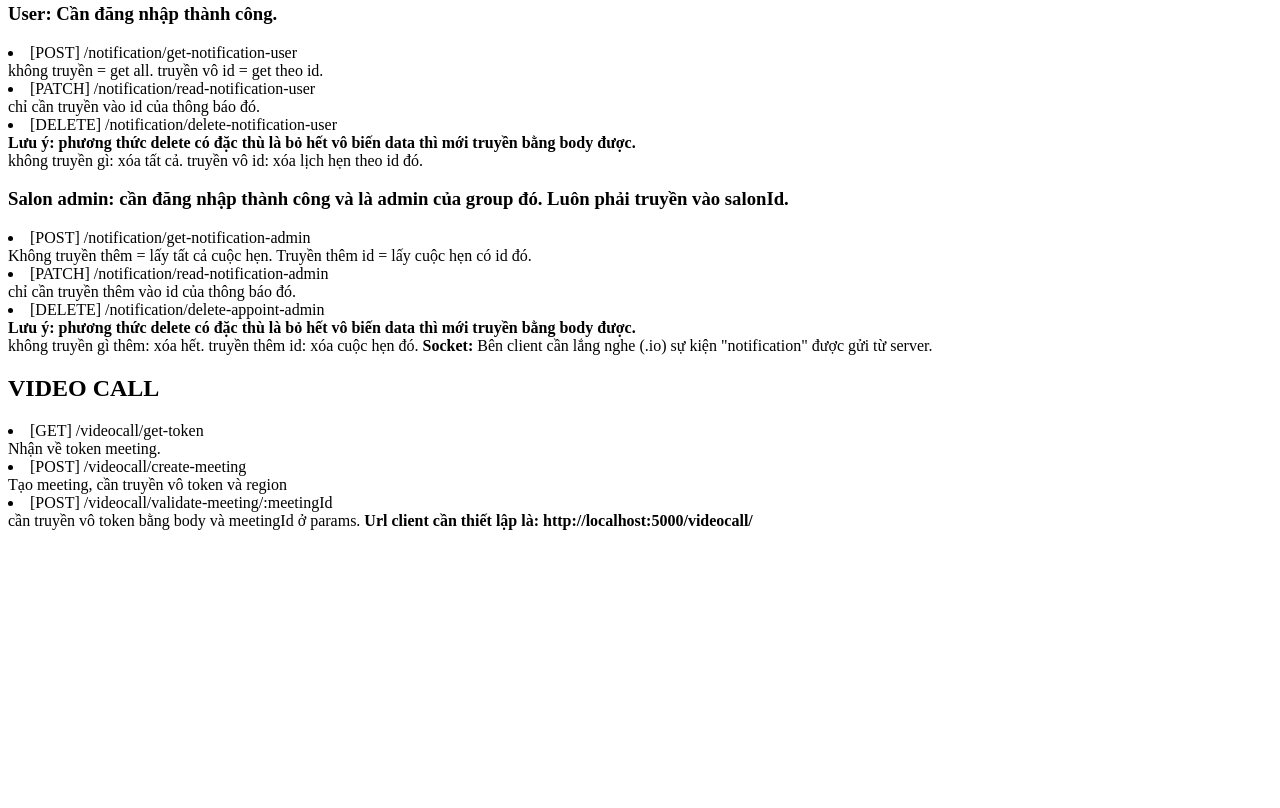
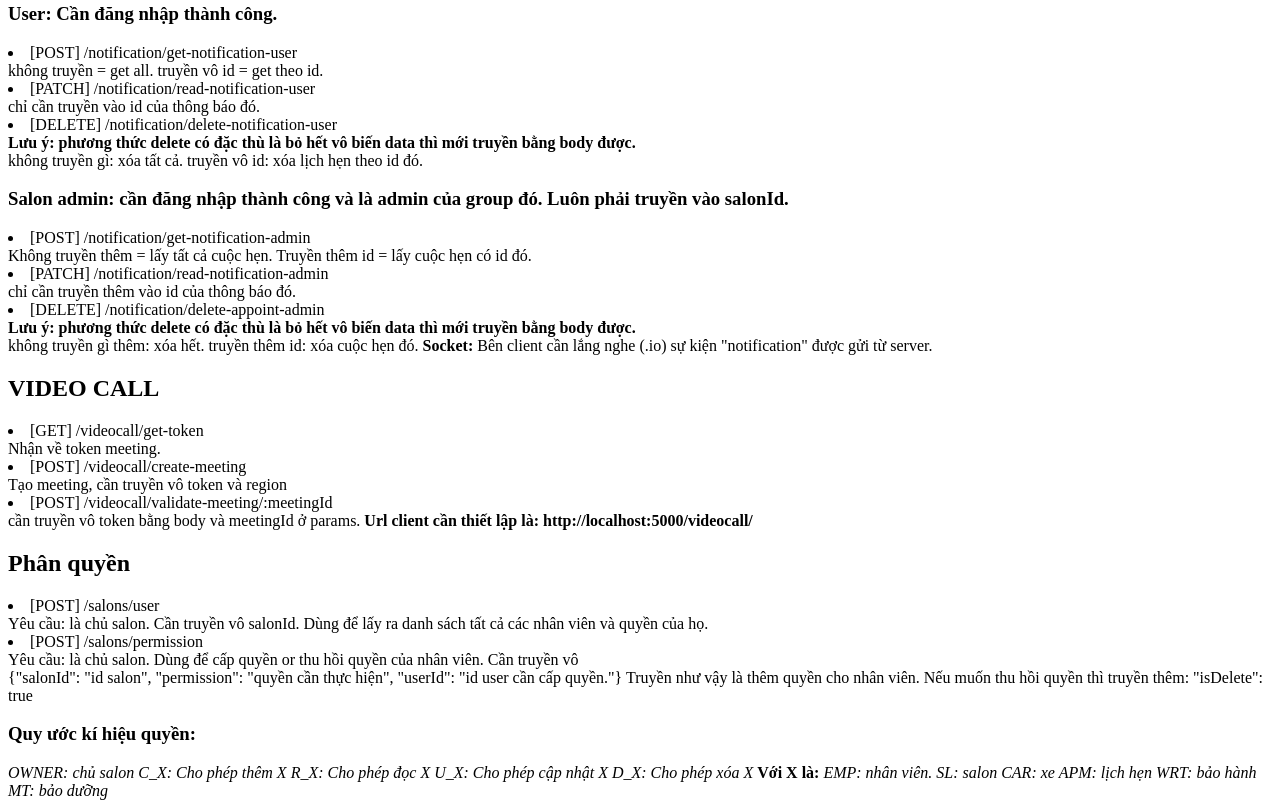
Before and after one commit to synguyencd3/Server_Graduation_Thesis, a website: page public/api.html in a window 1280 px wide. Shown: the part 4555-5363 px from the top of the page. Before the commit the page ends 5105 px from the top, so only its background shows below. Drawn offline with Linux system fonts and the light colour scheme.

Commit message:
update apidoc

```diff
--- a/public/api.html
+++ b/public/api.html
@@ -316,7 +316,28 @@
     cần truyền vô token bằng body và meetingId ở params.
     <b>Url client cần thiết lập là: http://localhost:5000/videocall/</b>
 
-    <h2></h2>
+    <h2> Phân quyền</h2>
+    <li>[POST] /salons/user</li>
+    Yêu cầu: là chủ salon. Cần truyền vô salonId. Dùng để lấy ra danh sách tất cả các nhân viên và quyền của họ.
+    <li>[POST] /salons/permission</li>
+    Yêu cầu: là chủ salon. Dùng để cấp quyền or thu hồi quyền của nhân viên. Cần truyền vô
+    <div>
+        {"salonId": "id salon", "permission": "quyền cần thực hiện", "userId": "id user cần cấp quyền."}
+        Truyền như vậy là thêm quyền cho nhân viên. Nếu muốn thu hồi quyền thì truyền thêm: "isDelete": true
+    </div>
+    <h3>Quy ước kí hiệu quyền:</h3>
+    <i>OWNER: chủ salon</i>
+    <i>C_X: Cho phép thêm X</i>
+    <i>R_X: Cho phép đọc X</i>
+    <i>U_X: Cho phép cập nhật X</i>
+    <i>D_X: Cho phép xóa X </i>
+    <b>Với X là:</b>
+    <i>EMP: nhân viên.</i>
+    <i>SL: salon</i>
+    <i>CAR: xe </i>
+    <i>APM: lịch hẹn</i>
+    <i>WRT: bảo hành</i>
+    <i>MT: bảo dưỡng</i>
 </body>
 
 </html>
--- a/src/controllers/salon.c.ts
+++ b/src/controllers/salon.c.ts
@@ -323,8 +323,9 @@ const salonController = {
 
         try {
             const salonDb: any = await salonRepository.findOne({
+                select: ['salon_id', 'name'],
                 where: { salon_id: salonId },
-                relations: ['user', 'cars', 'employees'],
+                relations: ['employees'],
             })
 
             return res.json({
@@ -332,6 +333,7 @@ const salonController = {
                 salonDb
             })
         } catch (error) {
+            console.log(error)
             return res.json({
                 status: "failed",
                 msg: "error find salon."
--- a/src/routes/salon.r.ts
+++ b/src/routes/salon.r.ts
@@ -20,7 +20,7 @@ router.patch("/:id", middlewareController.verifyToken, uploadCloud.fields([
 router.delete("/:id", middlewareController.verifyToken, salonController.deleteSalon);
 
 router.post("/verifyInviteUser", middlewareController.verifyToken, salonController.verifyInviteFromNotification);
-router.post("/user", middlewareController.verifyToken, salonController.getEmployees);
+router.post("/user", middlewareController.isAdminOfSalon, salonController.getEmployees);
 
 // need to check user in salon.
 router.post("/permission", middlewareController.isAdminOfSalon, middlewareController.isEmployeeOfSalon, salonController.handlePermission);
```
Also changed, not shown: src/logs.txt (added).
